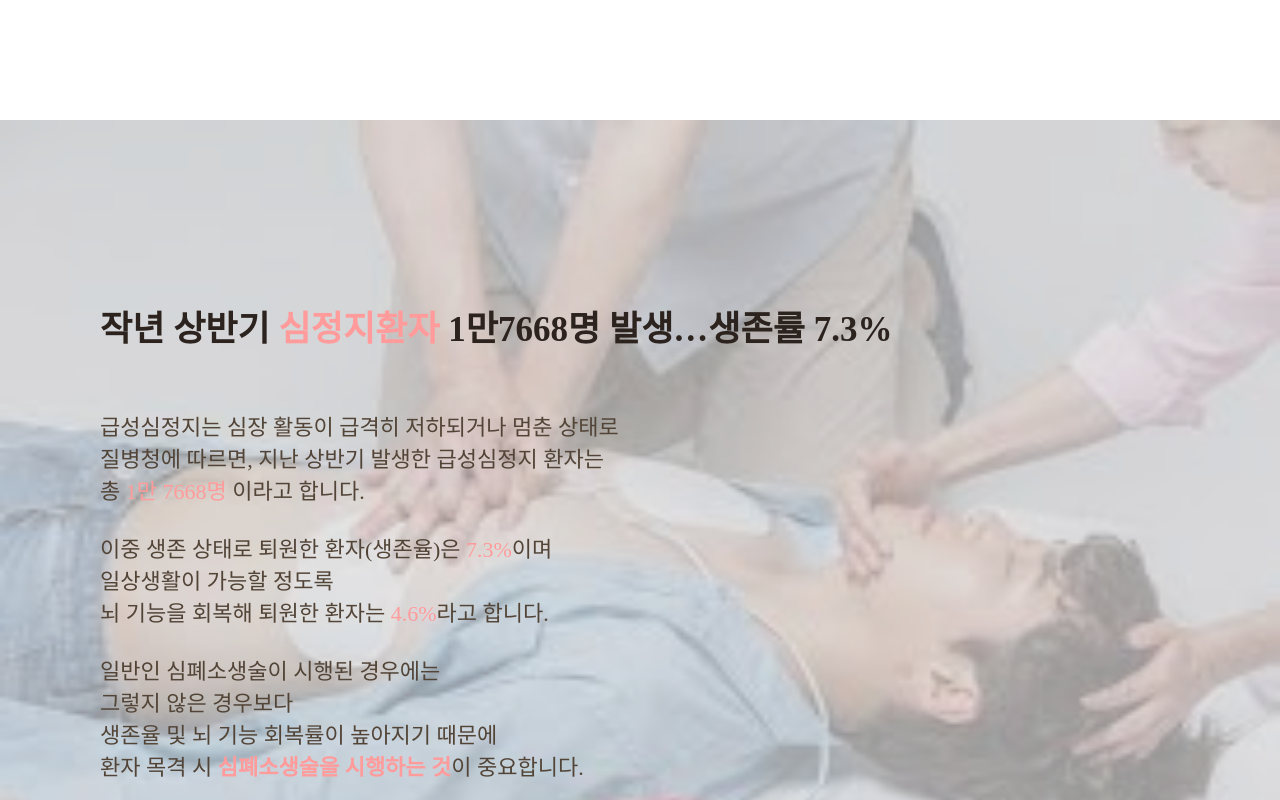
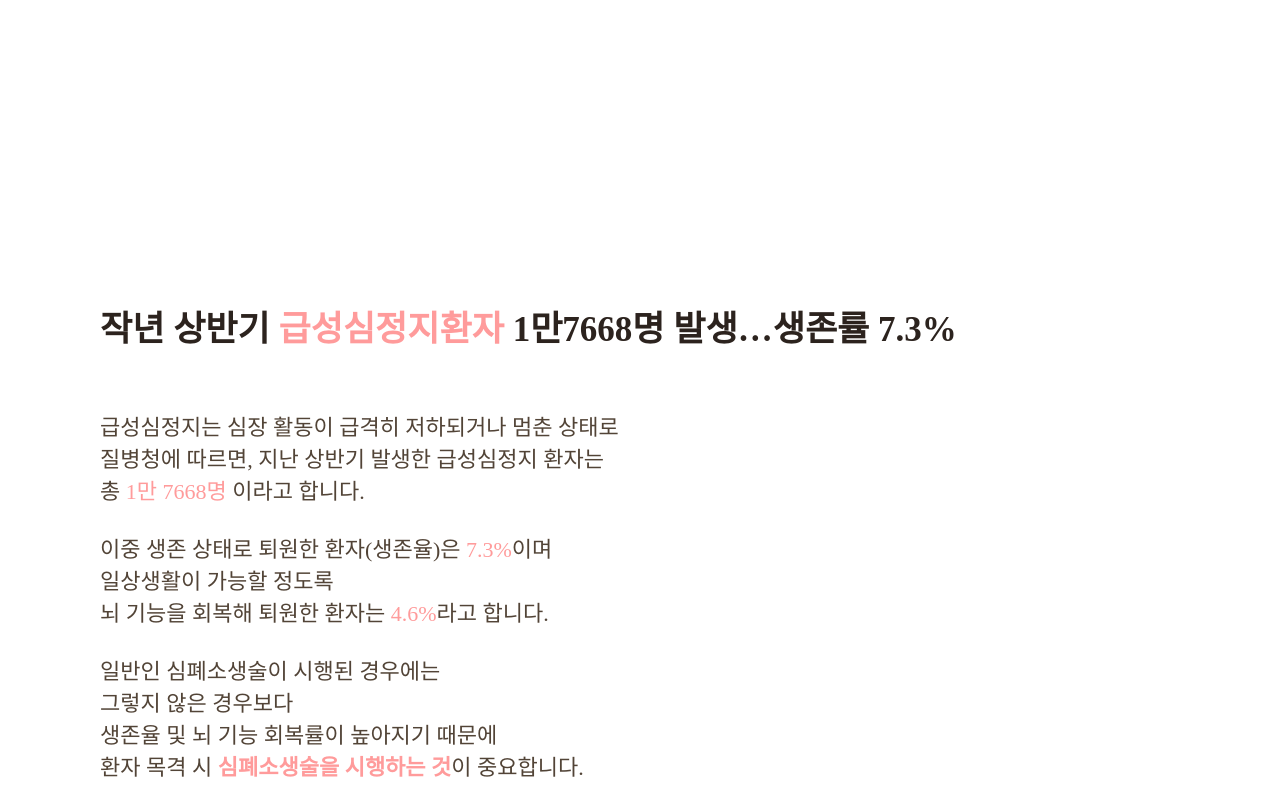
Before and after one commit to songyeon7/RE-HEART-renewal, a React (Create React App) app in the folder reheart/: page / in a window 1280 px wide. Shown: the part 640-1440 px from the top of the page. Built offline with nearby package versions, Linux system fonts and the light colour scheme.

Commit message:
메인 끝!

```diff
--- a/reheart/src/components/Main/MainAED.js
+++ b/reheart/src/components/Main/MainAED.js
@@ -10,7 +10,7 @@ const MainAED = ({scRef}) => {
         <TempContainer>
           <div>
             <MiniTitle >
-            내 주변 <Point size={'35'} weight={'600'}>AED기기</Point> 위치 찾아보기
+            내 주변 <Point size={'36'} weight={'600'}>AED기기</Point> 위치 찾아보기
             </MiniTitle>
             <Blank num={'4vh'}/>
             <Contents>
@@ -58,20 +58,5 @@ const TempContainer = styled.div`
     gap: 20px;
   }
 `;
-const Button = styled.button`
-  background-color: var(--button-bg, #FF9B9B); // 버튼 배경색을 정의하며 기본값은 파란색
-  color: var(--button-text, #fff); // 버튼 텍스트 색상을 정의하며 기본값은 흰색
-  border: none;
-  border-radius: 5px;
-  padding: 10px 20px;
-  font-size: 16px;
-  font-weight: 600;
-  cursor: pointer;
-  transition: background-color 0.3s;
-
-  &:hover {
-    background-color: var(--button-hover-bg, #D97D7D); // 마우스 호버시 배경색을 정의하며 기본값은 더 어두운 파란색
-  }
-`;
 
 export default MainAED;
--- a/reheart/src/components/Main/MainContent.js
+++ b/reheart/src/components/Main/MainContent.js
@@ -1,17 +1,15 @@
 import React from 'react';
 import styled from "styled-components";
-import Background from '../../assets/backgroundimg.png';
 import {Contents, MainContainer, MainWrapper, Point, Title} from "../../atoms/Atomic";
 
 const MainContent = ({scRef}) => {
   return (
-    <CoverContainer>
     <MainContainer ref={scRef}>
       <MainWrapper gap={'100px'}>
         <TempContainer>
           <div>
             <Title >
-            작년 상반기 <Point size={'36'} weight={'600'}>심정지환자</Point> 1만7668명 발생…생존률 7.3%
+            작년 상반기 <Point size={'36'} weight={'600'}>급성심정지환자</Point> 1만7668명 발생…생존률 7.3%
             </Title>
             <Blank num={'4vh'}/>
             <Contents>
@@ -37,7 +35,6 @@ const MainContent = ({scRef}) => {
         </TempContainer>
       </MainWrapper>
     </MainContainer>
-    </CoverContainer>
   );
 };
 
@@ -56,24 +53,5 @@ const TempContainer = styled.div`
     gap: 20px;
   }
 `;
-const IntroducePoint = styled.div`
-  color: var(--text-title, #2C231E);
-  font-family: 'Pretendard';
-  font-size: 24px;
-  font-style: normal;
-  font-weight: 600;
-  line-height: normal;
-  @media(max-width: 1080px) {
-    font-size: 22px;
-  }
-`;
-const CoverContainer = styled.div`
-  display: flex;
-  justify-content: center;
-  width: 100%;
-  height: 100vh;
-  background-image: url(${Background});
-  margin: 0 auto;
-  background-size: 100% 100%;
-`;
+
 export default MainContent;
```
